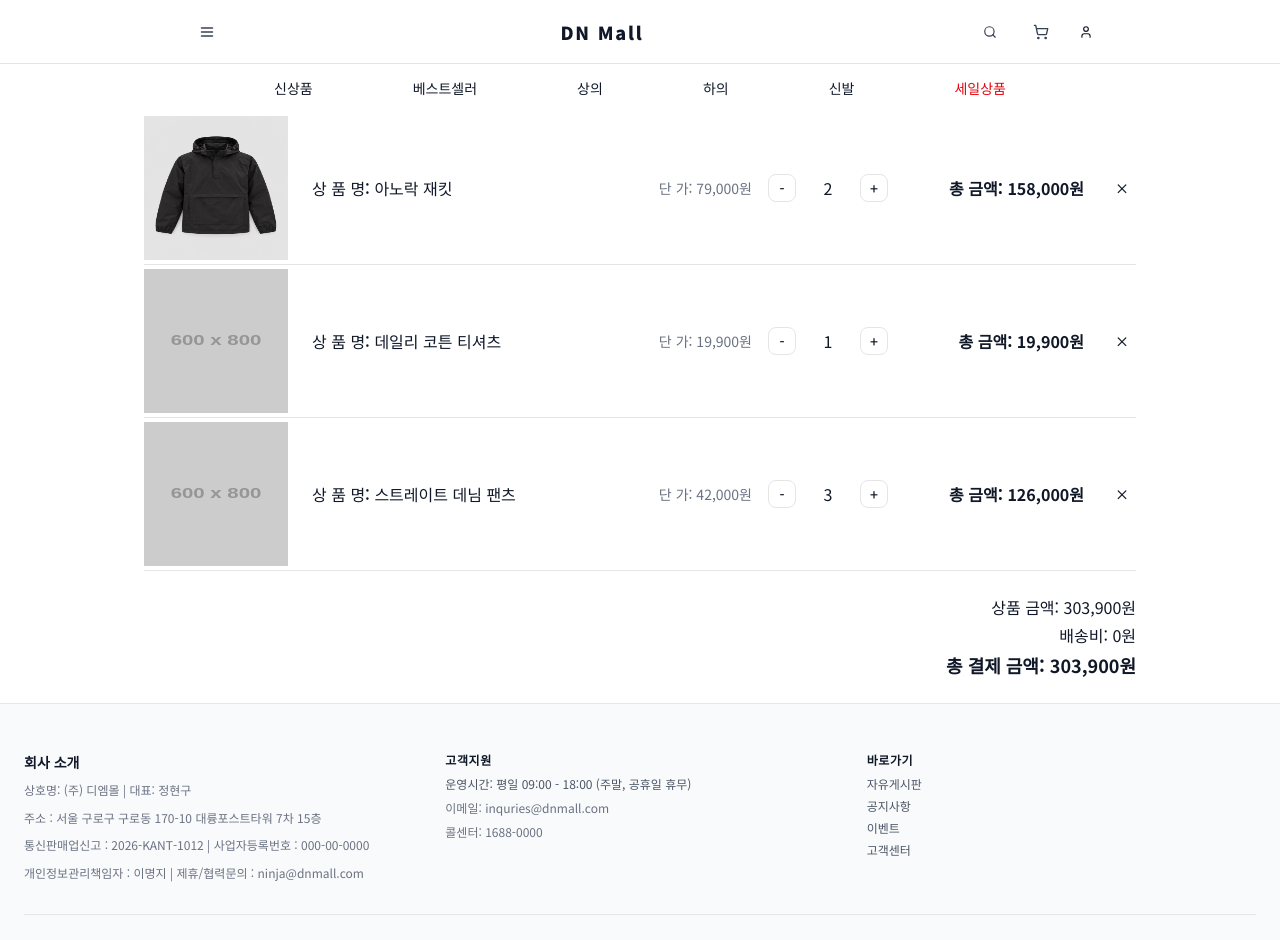
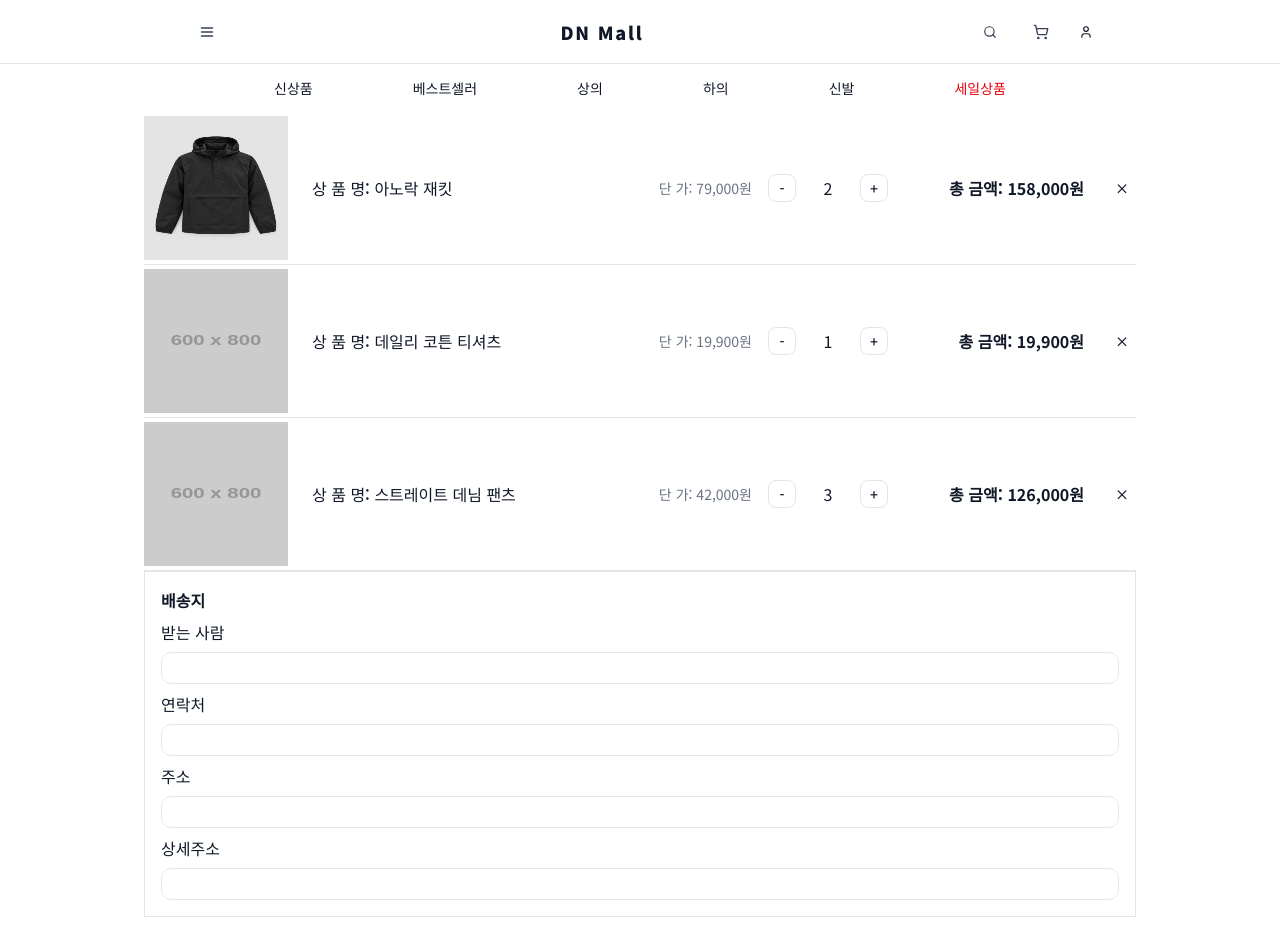
Before and after one commit to mjlee0914/FE-project-teamD, a Next.js app: page /cart in a window 1280 px wide. Shown: the top 940 px of the page. Built offline with nearby package versions, Linux system fonts and the light colour scheme.

Commit message:
feat: 장바구니 배송지 입력 추가

```diff
--- a/domains/cart/components/CartItemList.tsx
+++ b/domains/cart/components/CartItemList.tsx
@@ -1,5 +1,6 @@
 'use client';
 
+import ShippingAddress from '@/domains/cart/components/ShippingAddress';
 import { formatPrice } from '@/shared/utils/formatPrice';
 import { MOCK_CART_ITEMS } from '@/shared/mocks/mockData';
 import Image from 'next/image';
@@ -108,6 +109,8 @@ export default function CartItemList() {
                 })}
             </ul>
             {items.length > 0 && (
+                <>
+                    <ShippingAddress />
                     <div className="flex flex-col items-end gap-1 py-6">
                         <p>상품 금액: {formatPrice(totalPrice)}</p>
                         <p>배송비: {formatPrice(shippingFee)}</p>
@@ -115,6 +118,7 @@ export default function CartItemList() {
                             총 결제 금액: {formatPrice(finalPrice)}
                         </p>
                     </div>
+                </>
             )}
         </div>
     );
--- /dev/null
+++ b/domains/cart/components/ShippingAddress.tsx
@@ -0,0 +1,18 @@
+import { Input } from '@/shared/components/ui/input';
+
+export default function ShippingAdress() {
+    return (
+        <div className="flex flex-col gap-2 border p-4">
+            <h2 className="font-bold">배송지</h2>
+
+            <label htmlFor="recipient">받는 사람</label>
+            <Input id="recipient" name="recipient" />
+            <label htmlFor="phone">연락처</label>
+            <Input id="phone" name="phone" type="tel" />
+            <label htmlFor="address">주소</label>
+            <Input id="address" name="address" />
+            <label htmlFor="addressDetail">상세주소</label>
+            <Input id="addressDetail" name="addressDetail" />
+        </div>
+    );
+}
```
Lines whose indentation alone changed are shown as unchanged.
